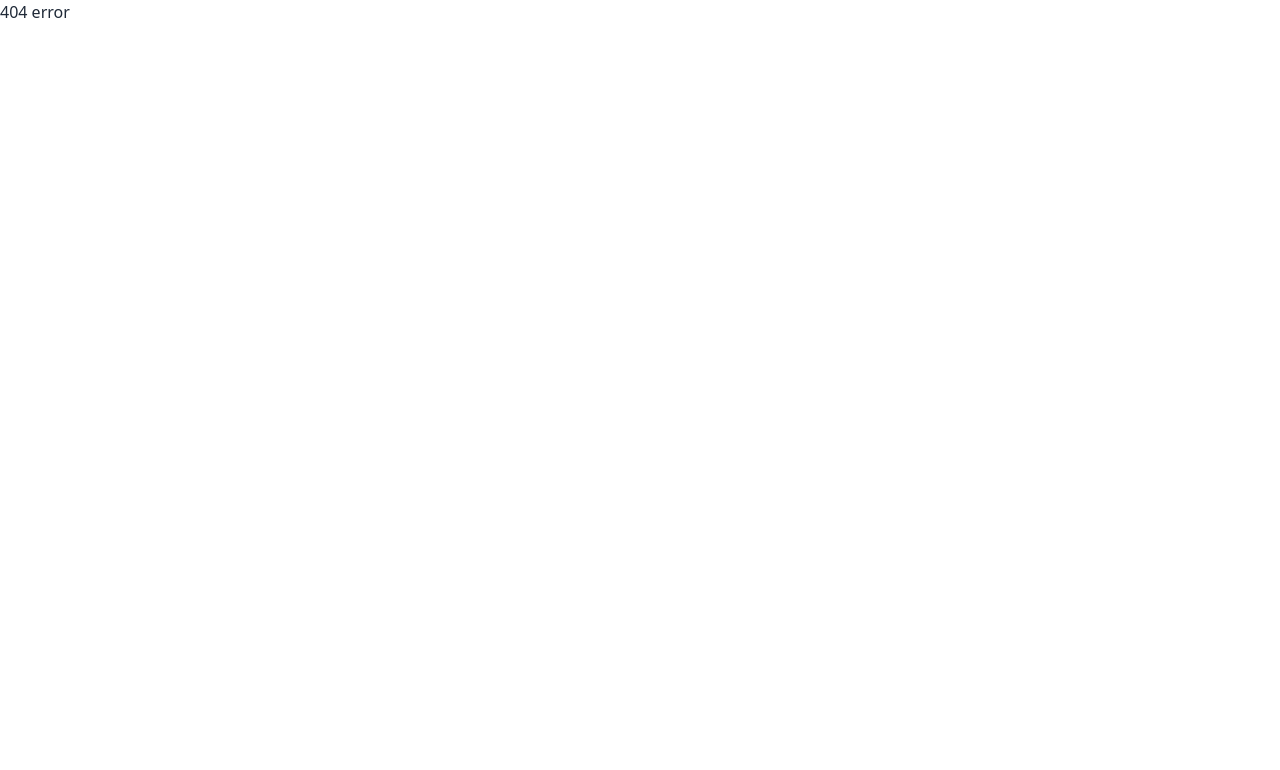
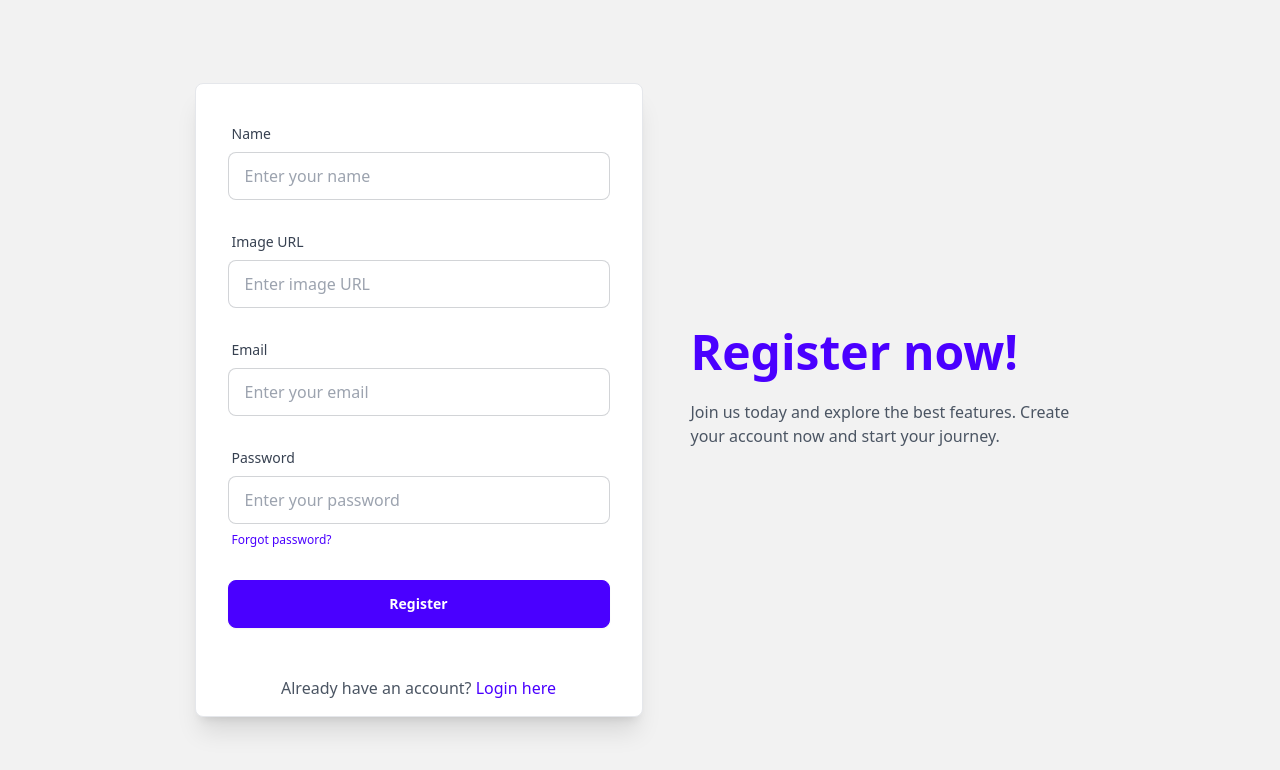
Before and after one commit to SudiptaRoy05/bistro-boss-client, a React (Vite) app: page /register in a window 1280 px wide. Before the commit this address had no page. Shown: the top 770 px of the page. Built offline with nearby package versions, Linux system fonts and the light colour scheme; no server answers.

Commit message:
useing react hook form

```diff
--- a/package.json
+++ b/package.json
@@ -18,6 +18,7 @@
     "react-dom": "^18.3.1",
     "react-helmet": "^6.1.0",
     "react-helmet-async": "^2.0.5",
+    "react-hook-form": "^7.54.2",
     "react-parallax": "^3.5.1",
     "react-responsive-carousel": "^3.2.23",
     "react-router-dom": "^7.1.1",
--- a/src/Layout/Main.jsx
+++ b/src/Layout/Main.jsx
@@ -4,7 +4,7 @@ import Navbar from "../Pages/Shared/Navbar";
 
 export default function Main() {
     const location = useLocation();
-    const isLogin = location.pathname.includes('login');
+    const isLogin = location.pathname.includes('login') || location.pathname.includes('register')
 
     return (
         <div className="flex flex-col min-h-screen">
--- a/src/Pages/Login/Login.jsx
+++ b/src/Pages/Login/Login.jsx
@@ -1,12 +1,15 @@
-import { useEffect, useRef, useState } from 'react';
+import { useContext, useEffect, useRef, useState } from 'react';
 import { loadCaptchaEnginge, LoadCanvasTemplate, validateCaptcha } from 'react-simple-captcha';
+import { AuthContext } from '../../Provider/AuthProvider';
+import { Link } from 'react-router-dom';
 
 export default function Login() {
-    const captchaRef =  useRef(null)
+    const captchaRef = useRef(null)
     const [diasble, setDisable] = useState(true);
-    useEffect(()=>{
+    const { login, } = useContext(AuthContext);
+    useEffect(() => {
         loadCaptchaEnginge(6);
-    },[])
+    }, [])
     const handleLogin = e => {
         e.preventDefault();
         const form = new FormData(e.target);
@@ -14,14 +17,19 @@ export default function Login() {
         const password = form.get('password');
 
         console.table({ email, password })
+        login(email, password)
+            .then(result => {
+                const user = result.user;
+                console.log(user)
+            })
     }
-    const handleValidateCaptcha=()=>{
+    const handleValidateCaptcha = () => {
         const userCapValue = captchaRef.current.value;
         console.log(userCapValue)
-        if(validateCaptcha(userCapValue)){
+        if (validateCaptcha(userCapValue)) {
             setDisable(false)
         }
-        else{
+        else {
             setDisable(true)
         }
     }
@@ -89,6 +97,18 @@ export default function Login() {
                             <input type="submit" disabled={diasble} className="btn btn-primary w-full" value="Login" />
                         </div>
                     </form>
+                    <div className="text-center py-4">
+                        <span className="text-gray-600">
+                            Don’t have an account?{" "}
+                            <Link
+                                to="/register"
+                                className="text-primary font-medium hover:underline"
+                            >
+                                Register here
+                            </Link>
+                        </span>
+                    </div>
+
                 </div>
             </div>
         </div>
--- /dev/null
+++ b/src/Pages/Register/Register.jsx
@@ -0,0 +1,105 @@
+import { useForm } from "react-hook-form";
+import { Link } from "react-router-dom";
+
+export default function Register() {
+    const { register, handleSubmit, formState: { errors }, } = useForm()
+    const onSubmit = data => {
+        console.log(data);
+    }
+
+    return (
+        <div className="hero bg-base-200 min-h-screen px-4">
+            <div className="hero-content flex flex-col lg:flex-row-reverse items-center gap-12">
+                {/* Text Section */}
+                <div className="text-center lg:text-left max-w-lg">
+                    <h1 className="text-5xl font-bold text-primary">Register now!</h1>
+                    <p className="py-6 text-gray-600">
+                        Join us today and explore the best features. Create your account now and start your journey.
+                    </p>
+                </div>
+                {/* Form Section */}
+                <div className="card bg-white w-full max-w-md shrink-0 shadow-xl border border-gray-200 rounded-lg">
+                    <form onSubmit={handleSubmit(onSubmit)} className="card-body space-y-4">
+                        {/* Name Input */}
+                        <div className="form-control">
+                            <label className="label">
+                                <span className="label-text text-gray-700 font-medium">Name</span>
+                            </label>
+                            <input
+                                type="text"
+                                name="name"
+                                {...register("name", { required: true })}
+                                placeholder="Enter your name"
+                                className="input input-bordered w-full text-gray-800"
+                            />
+                            {errors.name && <span className="text-red-600">This field is required</span>}
+                        </div>
+                        {/* Image Input */}
+                        <div className="form-control">
+                            <label className="label">
+                                <span className="label-text text-gray-700 font-medium">Image URL</span>
+                            </label>
+                            <input
+                                type="url"
+                                name="image"
+                                {...register("image")}
+                                placeholder="Enter image URL"
+                                className="input input-bordered w-full text-gray-800"
+                                required
+                            />
+                        </div>
+                        {/* Email Input */}
+                        <div className="form-control">
+                            <label className="label">
+                                <span className="label-text text-gray-700 font-medium">Email</span>
+                            </label>
+                            <input
+                                type="email"
+                                name="email"
+                                {...register("email", { required: true })}
+                                placeholder="Enter your email"
+                                className="input input-bordered w-full text-gray-800"
+                            />
+                            {errors.email && <span className="text-red-600">This field is required</span>}
+                        </div>
+
+                        {/* Password Input */}
+                        <div className="form-control">
+                            <label className="label">
+                                <span className="label-text text-gray-700 font-medium">Password</span>
+                            </label>
+                            <input
+                                type="password"
+                                name="password"
+                                {...register("password", { required: true, minLength: 6, maxLength: 20 })}
+                                placeholder="Enter your password"
+                                className="input input-bordered w-full text-gray-800"
+                            />
+                            <label className="label">
+                                <a href="#" className="label-text-alt link link-hover text-primary">Forgot password?</a>
+                            </label>
+                            {errors.password && <span className="text-red-600">This field is required</span>}
+                        </div>
+                        {/* Register Button */}
+                        <div className="form-control mt-6">
+                            <button className="btn btn-primary w-full text-white hover:bg-primary-dark">
+                                Register
+                            </button>
+                        </div>
+                    </form>
+                    <div className="text-center py-4">
+                        <span className="text-gray-600">
+                            Already have an account?{" "}
+                            <Link
+                                to="/login"
+                                className="text-primary font-medium hover:underline"
+                            >
+                                Login here
+                            </Link>
+                        </span>
+                    </div>
+                </div>
+            </div>
+        </div>
+    );
+}
--- a/src/Provider/AuthProvider.jsx
+++ b/src/Provider/AuthProvider.jsx
@@ -1,24 +1,48 @@
-import { createContext, useState } from "react"
-import { getAuth, signInWithEmailAndPassword } from "firebase/auth";
+import { createContext, useEffect, useState } from "react"
+import { createUserWithEmailAndPassword, getAuth, onAuthStateChanged, signInWithEmailAndPassword, signOut } from "firebase/auth";
 import app from "../Firebase/firebase.config";
+// import Login from "../Pages/Login/Login";
 export const AuthContext = createContext(null);
+const auth = getAuth(app);
 
 export default function AuthProvider({ children }) {
-    const auth = getAuth(app);
     const [user, setUser] = useState(null);
     const [loading, setLoading] = useState(true)
 
     const createUser = (email, password) => {
-        setLoading(false)
-        return signInWithEmailAndPassword(auth, email, password);
+        setLoading(true)
+        return createUserWithEmailAndPassword(auth, email, password);
     }
 
+    const login = (email, password) => {
+        setLoading(true)
+        return signInWithEmailAndPassword(auth, email, password)
+    }
+
+    const logout =()=>{
+        setLoading(true)
+        return signOut(auth);
+
+    }
+
+    useEffect(() => {
+        const unSubscribe = onAuthStateChanged(auth, currentUser => {
+            setUser(currentUser)
+            // console.log(currentUser)
+            setLoading(false);
+        });
+        return () => {
+            return unSubscribe();
+        }
+    }, [])
 
     const authInfo = {
         user,
         setUser,
         loading,
         createUser,
+        login,
+        logout,
     }
     return (
         <AuthContext.Provider value={authInfo}>
--- a/src/Routes/Routes.jsx
+++ b/src/Routes/Routes.jsx
@@ -4,6 +4,7 @@ import Main from "../Layout/Main";
 import Menu from "../Pages/Menu";
 import OrderFood from "../Pages/OrderFood";
 import Login from "../Pages/Login/Login";
+import Register from "../Pages/Register/Register";
 
 const router = createBrowserRouter([
     {
@@ -26,6 +27,10 @@ const router = createBrowserRouter([
             {
                 path:'/login',
                 element:<Login></Login>
+            },
+            {
+                path:'/register',
+                element:<Register></Register>
             }
         ]
 
```
Also changed, not shown: 1 other file (tests, documents, lock files or other folders).
